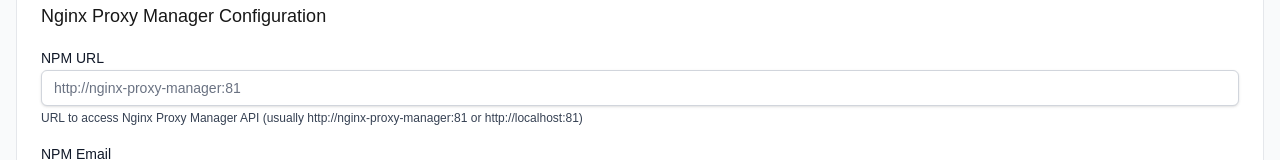
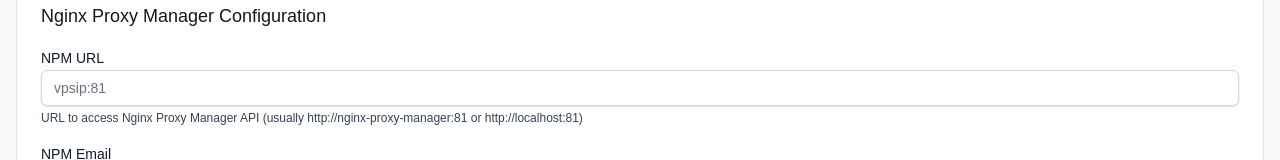
Before and after one commit to Ralfino26/nextjs-selhost-deployer, a Next.js app: page /settings in a window 1280 px wide. Shown: the part 570-730 px from the top of the page. Built offline with nearby package versions, Linux system fonts and the light colour scheme; sample sign-in values are in the browser's storage.

Commit message:
Update NPM URL placeholder to vpsip:81

```diff
--- a/src/app/settings/page.tsx
+++ b/src/app/settings/page.tsx
@@ -212,7 +212,7 @@
                 onChange={(e) =>
                   setConfig({ ...config, npmUrl: e.target.value })
                 }
-                placeholder="http://nginx-proxy-manager:81"
+                placeholder="vpsip:81"
               />
               <p className="mt-1 text-xs text-gray-700">
                 URL to access Nginx Proxy Manager API (usually http://nginx-proxy-manager:81 or http://localhost:81)
```
